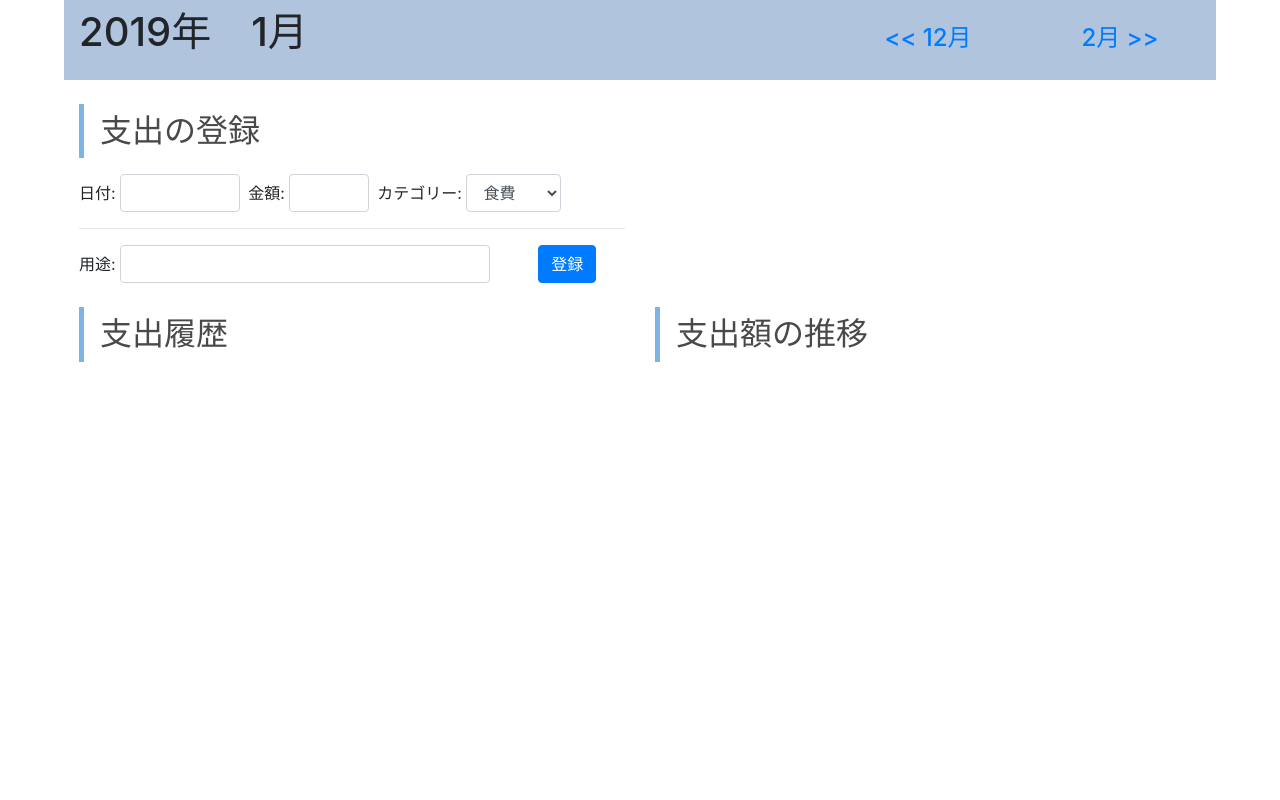
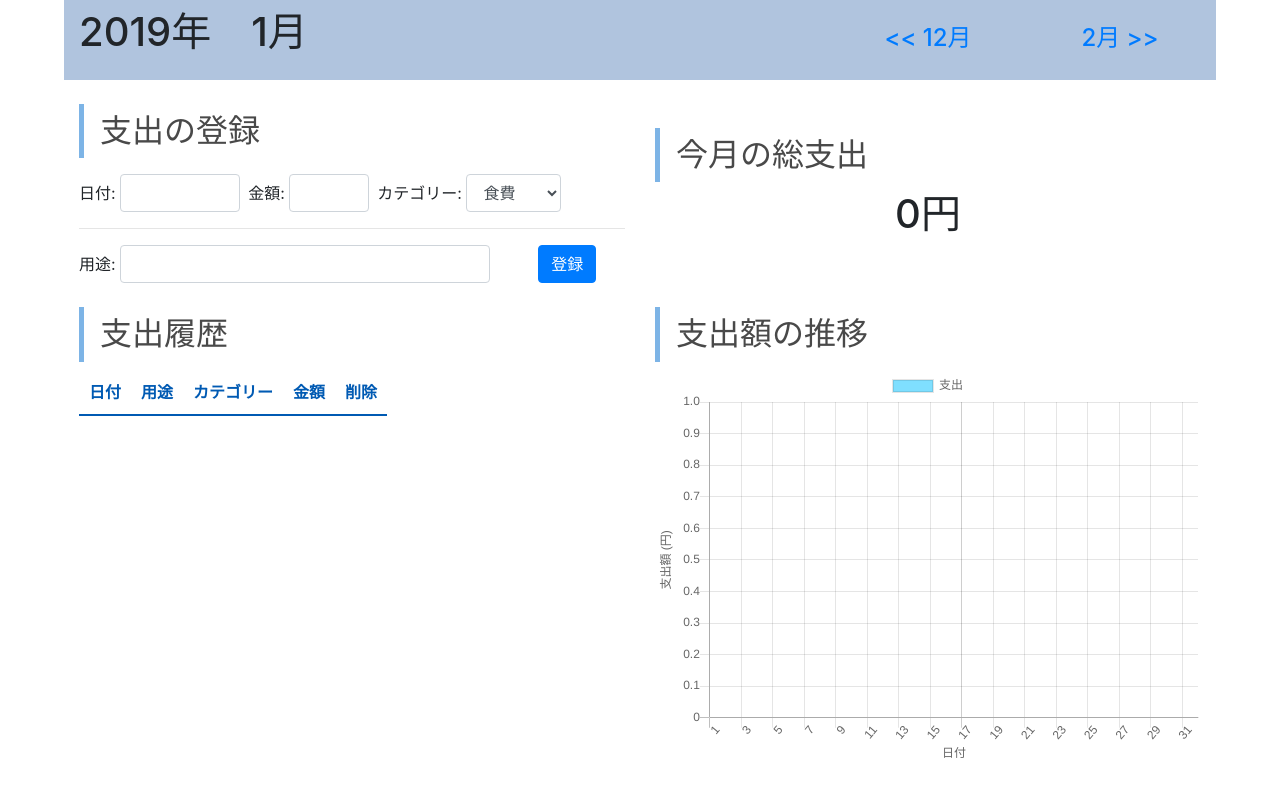
Before and after one commit to Hayashi-Yudai/HouseKeepingBook, a Django app: page /2019/1 in a window 1280 px wide. Run offline with Django 3.2, Linux system fonts and the light colour scheme; data comes from the database, SQL or seed files in the repository; both versions use the stored data as it was after the commit; lists and menus that the app fills with data are empty; some libraries are stand-ins or nearby versions.

Commit message:
add expenditure history table and graph.

```diff
--- /dev/null
+++ b/moneybook/static/moneybook/js/data.js
@@ -0,0 +1,42 @@
+var json = {
+            type: 'bar',
+            data: {
+                labels: [
+        1,2,3,4,5,6,7,8,9,10,11,12,13,14,15,16,17,18,19,20,21,22,23,24,25,26,27,28
+                ],
+                datasets: [{
+                    label: '支出',
+                    data: [
+        0,0,0,0,0,0,0,750,1404,0,0,0,0,0,0,0,0,0,0,0,0,0,0,0,0,0,0,0
+                    ],
+                    borderWidth: 2,
+                    strokeColor: 'rgba(0,0,255,1)',
+                    backgroundColor: 'rgba(0,191,255,0.5)'
+                }]
+            },
+            options: {
+                scales: {
+                    xAxes: [{
+                        ticks: {
+                            beginAtZero:true
+                        },
+                        scaleLabel: {
+                            display: true,
+                            labelString: '日付',
+                            fontsize: 18
+                        }
+                    }],
+                    yAxes: [{
+                        ticks: {
+                            beginAtZero:true
+                        },
+                        scaleLabel: {
+                            display: true,
+                            labelString: '支出額 (円)',
+                            fontsize: 18
+                        }
+                    }]
+                },
+                responsive: true
+            }
+        }
--- /dev/null
+++ b/moneybook/static/moneybook/js/draw.js
@@ -0,0 +1,4 @@
+var ctx = document.getElementById("data").getContext("2d");
+ctx.canvas.width = 400;
+ctx.canvas.height = 290;
+var myChart = new Chart(ctx, json);
--- a/moneybook/static/moneybook/main_style.css
+++ b/moneybook/static/moneybook/main_style.css
@@ -29,3 +29,7 @@ h2 {
 .top-bg{
     background-color: #b0c4de;
 }
+
+.total{
+  font-size: 2.5em;
+}
--- a/moneybook/templates/moneybook/mainview.html
+++ b/moneybook/templates/moneybook/mainview.html
@@ -4,11 +4,14 @@
   <head>
     <meta charset="utf-8">
     <title>MoneyBook</title>
+    <script src="https://cdnjs.cloudflare.com/ajax/libs/Chart.js/2.1.4/Chart.min.js"></script>
     <link rel="stylesheet" type="text/css" href="https://stackpath.bootstrapcdn.com/bootstrap/4.2.1/css/bootstrap.min.css">
     <script src="https://code.jquery.com/jquery-3.3.1.min.js" integrity="sha256-FgpCb/KJQlLNfOu91ta32o/NMZxltwRo8QtmkMRdAu8=" crossorigin="anonymous"></script>
     <link rel="stylesheet" href="//code.jquery.com/ui/1.12.1/themes/base/jquery-ui.css">
     <script src="https://code.jquery.com/ui/1.12.1/jquery-ui.js"></script>
     <link rel="stylesheet" type="text/css" href="{% static 'moneybook/main_style.css' %}">
+    <script type="text/javascript" src="{% static 'moneybook/js/data.js' %}"></script>
+    <script type="text/javascript" src="{% static 'moneybook/js/draw.js' %}"></script>
     <script>
       $(function () {
         let dateFormat = 'yy-mm-dd';
@@ -22,10 +25,10 @@
     <div class="container">
       <div class="row top-bg">
         <div class="col-md-8 mt-2 mb-3">
-          <h1>{{ year}}年　{{ month }}月</h1>
+          <h1>{{ year }}年　{{ month }}月</h1>
         </div>
         <div class="col-md-2 text-center mt-4">
-          <a href="/{{ prev_year}}/{{ prev_month }}">
+          <a href="/{{ prev_year }}/{{ prev_month }}">
             <h4> << {{ prev_month }}月</h4>
           </a>
         </div>
@@ -56,18 +59,53 @@
               <div class="form-inline">
                 {{ form.money_use.label_tag}}&nbsp
                 {{ form.money_use }}
-                <input type="submit" class="btn btn-primary" value="登録">
+                <input type="submit" name='add' class="btn btn-primary" value="登録">
               </div>
             </div>
           </form>
+        </div>
+        <div class="col-md-6 mt-5">
+          <h2>今月の総支出</h2>
+          <div class="text-center total_cost">
+            <h3 class="total">{{ total_cost }}円</h2>
+          </div>
         </div>
       </div>
       <div class="row">
         <div class="col-md-6 mt-2">
           <h2>支出履歴</h2>
+          <table>
+              <tr>
+                  <th>日付</th>
+                  <th>用途</th>
+                  <th>カテゴリー</th>
+                  <th>金額</th>
+                  <th>削除</th>
+              </tr>
+              {% for m in money %}
+              <tr>
+                  <td>{{ m.used_date.month }}/{{ m.used_date.day }}</td>
+                  <td>{{ m.money_use }}</td>
+                  <td>{{ m.get_category_display }}</td>
+                  <td>{{ m.cost }}円</td>
+                  <td>
+                      <form action="" method="post">
+                          {% csrf_token %}
+                          {{ form_delete.as_table }}
+                          <input type="hidden" name="used_date" value={{ m.used_date }}>
+                          <input type="hidden" name="money_use" value={{ m.money_use }}>
+                          <input type="hidden" name="cost" value={{ m.cost }}>
+                          <input type="submit" name="delete" value="削除">
+                      </form>
+                  </td>
+              </tr>
+              {% endfor %}
+          </table>
         </div>
         <div class="col-md-6 mt-2">
           <h2>支出額の推移</h2>
+          <canvas id="data"></canvas>
+          <script type="text/javascript" src="{% static 'moneybook/js/draw.js' %}"></script>
         </div>
       </div>
     </div>
--- a/moneybook/views.py
+++ b/moneybook/views.py
@@ -2,6 +2,7 @@ from django.shortcuts import render, redirect
 from django.views import View
 from django.utils import timezone
 import datetime
+import calendar
 
 
 from .forms import ExpenditureForm
@@ -16,6 +17,10 @@ class MainView(View):
             used_date__month=month
         ).order_by('used_date')
 
+        total = 0
+        for m in money:
+            total += m.cost
+
         next_year, next_month = get_next(year, month)
         prev_year, prev_month = get_prev(year, month)
 
@@ -26,28 +31,111 @@ class MainView(View):
             'next_month' : next_month,
             'prev_year' : prev_year,
             'prev_month' : prev_month,
+            'total_cost' : total,
+            'money' : money,
             'form' : ExpenditureForm()
         }
+
+        self.draw_graph(year, month)
+
         return render(request, 'moneybook/mainview.html', context)
 
-    def post(self, request):
+    def post(self, request, year=TODAY[0], month=TODAY[1]):
         data = request.POST
 
-        used_date = data['used_date']
-        cost = data['cost']
-        money_use = data['money_use']
-        category_choices = data['category']
+        if 'add' in data.keys():
+            used_date = data['used_date']
+            cost = data['cost']
+            money_use = data['money_use']
+            category_choices = data['category']
 
-        used_date = timezone.datetime.strptime(used_date, '%Y-%m-%d')
+            used_date = timezone.datetime.strptime(used_date, '%Y-%m-%d')
 
-        ExpenditureDetail.objects.create(
-            used_date = used_date,
-            cost = cost,
-            money_use = money_use,
-            category = category_choices
-        )
+            ExpenditureDetail.objects.create(
+                used_date = used_date,
+                cost = cost,
+                money_use = money_use,
+                category = category_choices
+            )
 
-        return redirect(to='/')
+        elif 'delete' in data.keys():
+            used_date = data['used_date']
+            cost = data['cost']
+            money_use = data['money_use']
+
+
+            used_date = used_date.replace('年', '-').replace('月', '-').replace('日', '')
+            y, m, d = used_date.split('-')
+
+            ExpenditureDetail.objects.filter(
+                used_date__year=y,
+                used_date__month=m,
+                used_date__day=d,
+                cost__iexact=cost,
+                money_use__iexact=money_use
+            ).delete()
+
+        return redirect(to=f'/{year}/{month}')
+
+    def draw_graph(self, year, month):
+        money = ExpenditureDetail.objects.filter(used_date__year=year,
+                used_date__month=month).order_by('used_date')
+
+        last_day = calendar.monthrange(int(year), int(month))[1] + 1
+        day = [i for i in range(1, last_day)]
+        cost = [0 for i in range(len(day))]
+        for m in money:
+            cost[int(str(m.used_date).split('-')[2])-1] += int(m.cost)
+
+        text_day = ','.join(list(map(str, day)))
+        text_cost = ','.join(list(map(str, cost)))
+
+        json_template = """var json = {
+            type: 'bar',
+            data: {
+                labels: [
+        """ + str(text_day) + """
+                ],
+                datasets: [{
+                    label: '支出',
+                    data: [
+        """ + str(text_cost) + """
+                    ],
+                    borderWidth: 2,
+                    strokeColor: 'rgba(0,0,255,1)',
+                    backgroundColor: 'rgba(0,191,255,0.5)'
+                }]
+            },
+            options: {
+                scales: {
+                    xAxes: [{
+                        ticks: {
+                            beginAtZero:true
+                        },
+                        scaleLabel: {
+                            display: true,
+                            labelString: '日付',
+                            fontsize: 18
+                        }
+                    }],
+                    yAxes: [{
+                        ticks: {
+                            beginAtZero:true
+                        },
+                        scaleLabel: {
+                            display: true,
+                            labelString: '支出額 (円)',
+                            fontsize: 18
+                        }
+                    }]
+                },
+                responsive: true
+            }
+        }
+        """
+        with open('moneybook/static/moneybook/js/data.js', 'w') as f:
+            f.write(json_template)
+
 
 
 def get_next(year, month):
```
Also changed, not shown: static/moneybook/main_style.css (deleted, +0 -31 lines), db.sqlite3.
